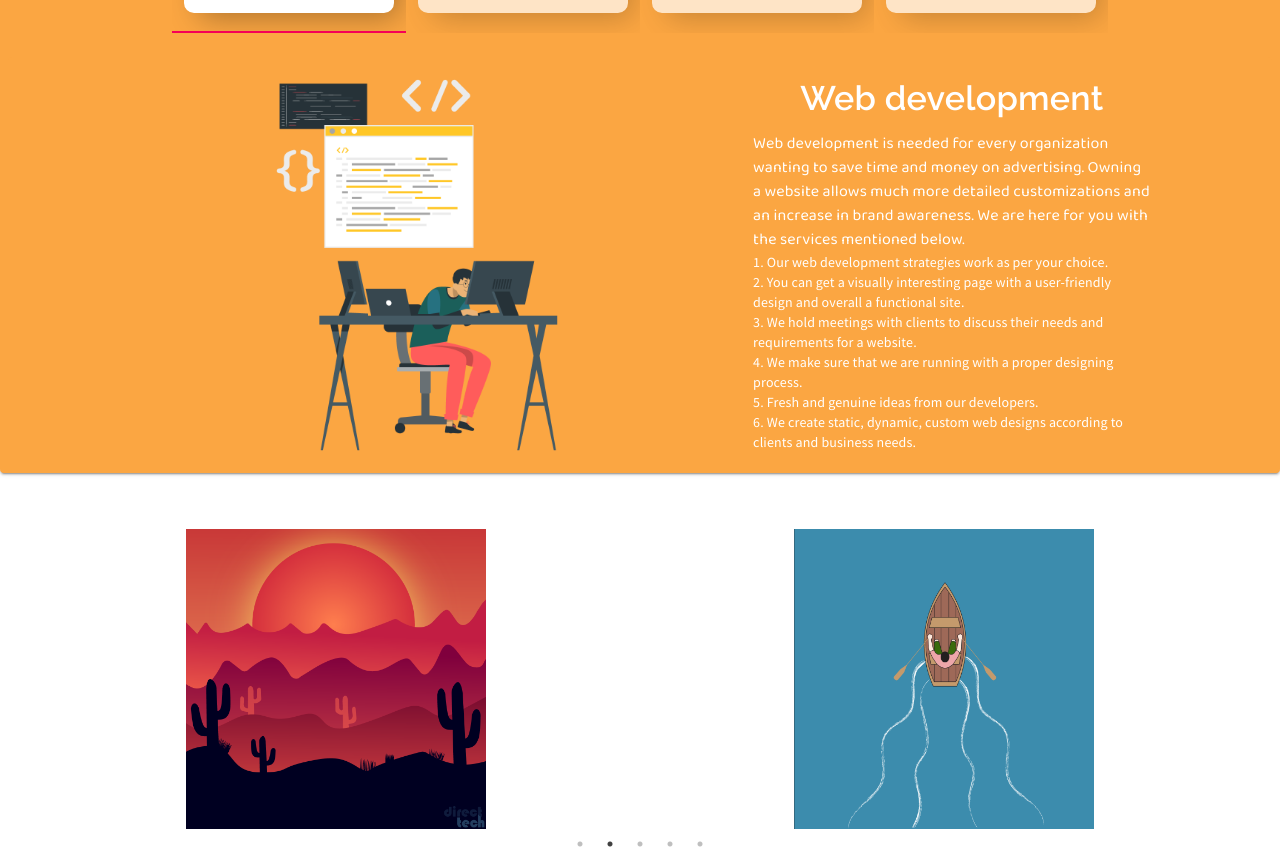
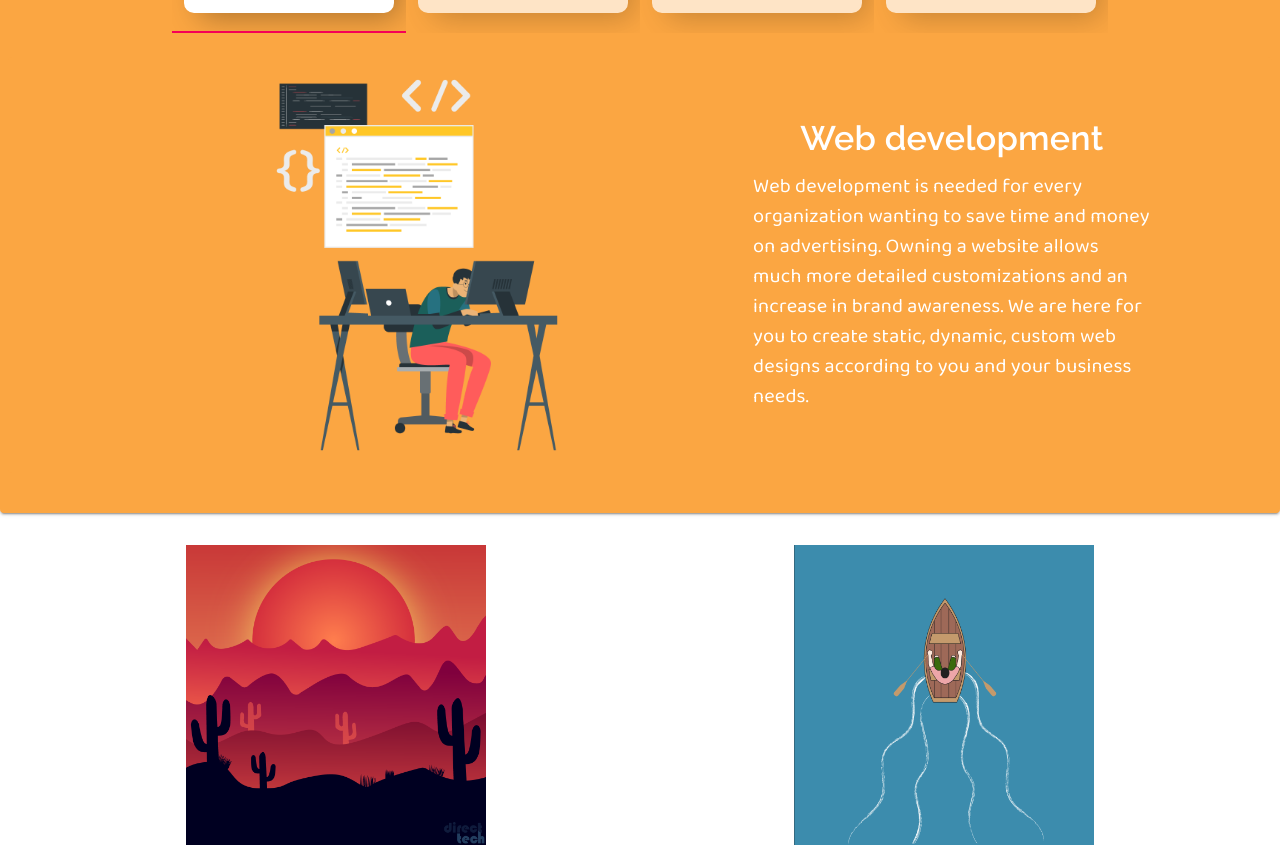
Before and after one commit to Robin-shrestha/DirectTechNepal, a React (Create React App) app: page / in a window 1280 px wide. Shown: the part 980-1829 px from the top of the page. Built offline with nearby package versions, Linux system fonts and the light colour scheme.

Commit message:
changed about us and member and gallery page/ removed members for now in about us/ removed maps fo onw in contact/changed backgrounds in all

```diff
--- a/src/components/about/About.js
+++ b/src/components/about/About.js
@@ -55,16 +55,19 @@ const members = [
 
 const styles = makeStyles((theme) => ({
   root: {
-    marginTop: theme.spacing(7),
-    backgroundColor: "black",
+    paddingTop: theme.spacing(9),
+    backgroundColor: "#FBA642",
     padding: theme.spacing(2),
     color: "white",
     [theme.breakpoints.down("sm")]: {
       marginTop: theme.spacing(0),
     },
+    display: "flex",
+    flexDirection: "column",
+    minHeight: "100vh",
   },
   topContainer: {
-    backgroundColor: "#FBA642",
+    backgroundColor: "white",
     borderRadius: "25px/35px",
     border: "1px solid inherit ",
     [theme.breakpoints.down("sm")]: {
@@ -88,19 +91,22 @@ const styles = makeStyles((theme) => ({
   },
   aboutUsPara: {
     backgroundColor: "inherit",
-    color: "inherit",
+    color: "black",
     padding: theme.spacing(0, 3, 0, 3),
   },
   topicHeaders: {
     // background: "#eee",
     // width: "100%",
-    color: "white",
+    color: "black",
     paddingLeft: theme.spacing(6),
   },
 }));
 const About = () => {
   const classes = styles();
   return (
+    <>
+      <div style={{ height: 60, backgroundColor: "black" }}></div>
+
       <div className={classes.root}>
         <Grid container>
           <Grid item container sm={12} className={classes.topContainer}>
@@ -109,7 +115,7 @@ const About = () => {
                 variant="h4"
                 align="center"
                 gutterBottom
-              // className={classes.topicHeaders}
+                className={classes.topicHeaders}
               >
                 WHO ARE WE
               </Typography>
@@ -120,16 +126,16 @@ const About = () => {
                   className={classes.aboutUsPara}
                 >
                   The ambitious team startup with fresh insights. We work in
-                website development, Social media marketing, and Graphic Design.
-                Providing services and accepting their demands of creating
-                websites, marketing, and graphic design is our first priority.
-                We opt to satisfy customer needs by providing flexibility in
-                their challenging projects with decision-making procedures.
-                Helping you effortlessly manage your demands without any delay,
-                we work together to give a reliable product to our customers.
-                You can see our works demo and then take the decision on your
-                own. We work from minor to major projects. So, are you ready to
-                go?
+                  website development, Social media marketing, and Graphic
+                  Design. Providing services and accepting their demands of
+                  creating websites, marketing, and graphic design is our first
+                  priority. We opt to satisfy customer needs by providing
+                  flexibility in their challenging projects with decision-making
+                  procedures. Helping you effortlessly manage your demands
+                  without any delay, we work together to give a reliable product
+                  to our customers. You can see our works demo and then take the
+                  decision on your own. We work from minor to major projects.
+                  So, are you ready to go?
                 </Typography>
               </div>
             </Grid>
@@ -141,7 +147,7 @@ const About = () => {
             </Grid>
           </Grid>
 
-        <Grid item sm={12} style={{}}>
+          {/* <Grid item sm={12} style={{}}>
           <Typography
             variant="h4"
             align="left"
@@ -150,9 +156,9 @@ const About = () => {
           >
             OUR LITTLE FAMILY
           </Typography>
-        </Grid>
+        </Grid> */}
 
-        <Grid container spacing={2} justify="center">
+          {/* <Grid container spacing={2} justify="center">
           {members.map((item, index) => {
             return (
               <Grid key={item.id} item xs={12} sm={6} md={4} lg={3}>
@@ -160,9 +166,10 @@ const About = () => {
               </Grid>
             );
           })}
-        </Grid>
+        </Grid> */}
         </Grid>
       </div>
+    </>
   );
 };
 
--- a/src/components/contact/Contact.js
+++ b/src/components/contact/Contact.js
@@ -10,12 +10,13 @@ import Googlemap from "./GoogleMap";
 const styles = makeStyles((theme) => ({
   root: {
     // marginTop: theme.spacing(7),
-    backgroundColor: "white",
+    backgroundColor: "rgba(251,166,66,.9)",
 
     [theme.breakpoints.down("sm")]: {
       marginTop: theme.spacing(0),
     },
     color: "white",
+    minHeight: "100vh",
   },
   background: {
     backgroundImage: `url(${contactUsImg})`,
@@ -32,32 +33,13 @@ const Contact = () => {
   const classes = styles();
 
   return (
+    <>
+      <div style={{ height: 60, backgroundColor: "black" }}></div>
+
       <div className={classes.root}>
-      {/* <Typography variant="h3" gutterBottom align="center" >
-        contacts
-      </Typography> */}
         <Grid container>
-        <Grid
-          container
-          item
-          xs={12}
-          style={{ height: 80, backgroundColor: "#FBA642" }}
-        />
-
           <Grid container item xs={12}>
-          <Grid
-            container
-            item
-            sm={12}
-            className={classes.background}
-            // style={{
-            //   backgroundImage: `url(${contactUsImg})`,
-            //   backgroundSize: "contain",
-            //   backgroundColor: "#FBA642",
-            //   backgroundRepeat: "no-repeat",
-            //   backgroundPosition: "center center",
-            // }}
-          >
+            <Grid container item sm={12} className={classes.background}>
               <Grid item xs={12} md={4}>
                 <div
                   style={{
@@ -84,19 +66,7 @@ const Contact = () => {
               </Grid>
             </Grid>
 
-          <Grid container item xs={12} md={9}>
-            {/* <div
-              style={{
-                width: "100%",
-                backgroundColor: "black",
-                // height: 200,
-                margin: 16,
-              }}
-            >
-              <MessageForm />
-            </div> */}
-          </Grid>
-          <Grid container item xs={12}>
+            {/* <Grid container item xs={12}>
             <div
               style={{
                 width: "100%",
@@ -105,10 +75,11 @@ const Contact = () => {
             >
               <Googlemap />
             </div>
-          </Grid>
+          </Grid> */}
           </Grid>
         </Grid>
       </div>
+    </>
   );
 };
 
--- a/src/components/gallery/Gallery.js
+++ b/src/components/gallery/Gallery.js
@@ -22,10 +22,10 @@ const colsSelector = (index) => {
 const useStyles = makeStyles((theme) => ({
   root: {
     // marginTop: theme.spacing(7),
-    paddingTop: theme.spacing(10),
+    paddingTop: theme.spacing(5),
     paddingBottom: theme.spacing(5),
-    backgroundColor: "black",
-    // backgroundColor: "#FBA642",
+    // backgroundColor: "black",
+    backgroundColor: "white",
     [theme.breakpoints.down("sm")]: {
       marginTop: 0,
       paddingTop: theme.spacing(3),
@@ -76,6 +76,9 @@ const Gallery = () => {
   }, [galleryItems]);
 
   return (
+    <>
+      <div style={{ height: 60, backgroundColor: "black" }}></div>
+
       <div className={classes.root}>
         <Grid container>
           <Grid item sm={1} />
@@ -117,7 +120,11 @@ const Gallery = () => {
           </Grid>
           <Grid item sm={1} />
         </Grid>
-      <Backdrop className={classes.backdrop} open={open} onClick={handleClose}>
+        <Backdrop
+          className={classes.backdrop}
+          open={open}
+          onClick={handleClose}
+        >
           <div>
             <img
               src={currentImage}
@@ -127,6 +134,7 @@ const Gallery = () => {
           </div>
         </Backdrop>
       </div>
+    </>
   );
 };
 
--- a/src/components/home/blog/LatestBlog.js
+++ b/src/components/home/blog/LatestBlog.js
@@ -80,7 +80,7 @@ const LatestBlog = () => {
                     <img src={item.image} className={classes.image} />
                   </CardActionArea>
                   <CardContent>
-                    <Typography gutterBottom variant="body1">
+                    <Typography gutterBottom variant="body2">
                       {item.content}
                     </Typography>
                   </CardContent>
--- a/src/components/home/tabs/WhatWeDo.js
+++ b/src/components/home/tabs/WhatWeDo.js
@@ -34,28 +34,8 @@ const whatWeDoData = [
             Web development is needed for every organization wanting to save
             time and money on advertising. Owning a website allows much more
             detailed customizations and an increase in brand awareness. We are
-            here for you with the services mentioned below.
-          </Typography>
-          <Typography variant="body2">
-            1. Our web development strategies work as per your choice.
-          </Typography>
-          <Typography variant="body2">
-            2. You can get a visually interesting page with a user-friendly
-            design and overall a functional site.
-          </Typography>
-          <Typography variant="body2">
-            3. We hold meetings with clients to discuss their needs and
-            requirements for a website.
-          </Typography>
-          <Typography variant="body2">
-            4. We make sure that we are running with a proper designing process.{" "}
-          </Typography>
-          <Typography variant="body2">
-            5. Fresh and genuine ideas from our developers.{" "}
-          </Typography>
-          <Typography variant="body2">
-            6. We create static, dynamic, custom web designs according to
-            clients and business needs.{" "}
+            here for you to create static, dynamic, custom web designs according
+            to you and your business needs.
           </Typography>
         </div>
       );
@@ -94,17 +74,9 @@ const whatWeDoData = [
             As social media is the fastest-growing trend in the history of the
             world, using social media platforms like Facebook, Instagram,
             Twitter, LinkedIn, Pinterest, YouTube, Snapchat, and so on will
-            boost up the marketing.
-          </Typography>
-          <Typography variant="body2">
-            1. We provide effective plans and strategies.{" "}
-          </Typography>
-          <Typography variant="body2">
-            2. We promote any brands, pages, online stores, products.
-          </Typography>
-          <Typography variant="body2">
-            3. We do marketing at an affordable cost and work with clients in a
-            friendly environment.
+            boost up the marketing. We promote any brands, pages, online stores,
+            products at an affordable cost and work with clients in a friendly
+            environment.
           </Typography>
         </div>
       );
@@ -135,7 +107,7 @@ const styles = makeStyles((theme) => ({
   root: {
     margin: theme.spacing(0, 0, 0, 0),
     backgroundColor: "inherit",
-    padding: theme.spacing(5, 0, 0, 0),
+    padding: theme.spacing(5, 0, 2, 0),
     backgroundColor: "#FBA642",
     color: "white",
   },
--- a/src/theme/theme.js
+++ b/src/theme/theme.js
@@ -23,9 +23,11 @@ const theme = createMuiTheme({
     },
     body1: {
       fontFamily: "'Baloo Bhai 2', cursive, 'Roboto','Arial'",
+      fontSize: "1.25rem",
     },
     body2: {
       fontFamily: "'Source Sans Pro', sans-serif, 'Roboto','Arial'",
+      fontSize: "1rem",
     },
   },
 });
```
Lines whose indentation alone changed are shown as unchanged.
